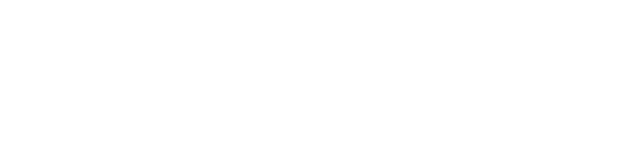
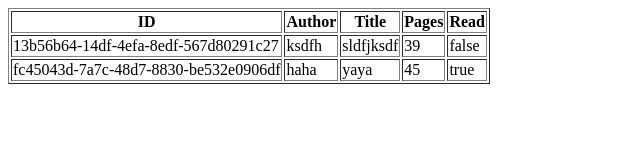
Before and after one commit to thomasthomsen16/Odin-Project-Library, a plain HTML site: page index.html in a window 1280 px wide. Shown: the whole page, without its empty margins (0-640 px from the left). Drawn offline with Linux system fonts and the light colour scheme.

Commit message:
Add table to HTML and function to display books

```diff
--- a/index.html
+++ b/index.html
@@ -7,6 +7,20 @@
 </head>
 <body>
     <div class="bookList">
+        <table id="libraryTable" border="1">
+            <thead>
+              <tr>
+                <th>ID</th>
+                <th>Author</th>
+                <th>Title</th>
+                <th>Pages</th>
+                <th>Read</th>
+              </tr>
+            </thead>
+            <tbody>
+              <!-- Books will be inserted here -->
+            </tbody>
+          </table>
     </div>
     <script src="main.js"></script>
 </body>
--- a/main.js
+++ b/main.js
@@ -16,3 +16,27 @@ function addBookToLibrary(author,title,pages,read){
     myLibrary.push(book);
     return book;
 }
+
+function displayBooks() {
+    const bookTable = document.querySelector("#libraryTable tbody")
+    //Clear existing rows
+    bookTable.innerHTML="";
+    // Get all avaible keys from book object
+    const keys = Object.keys(myLibrary[0]);
+
+    myLibrary.forEach((book) => {
+        const row = document.createElement("tr")
+        keys.forEach((key) => {
+            const cell = document.createElement("td")
+            cell.textContent =book[key];
+            row.appendChild(cell)
+        });
+        bookTable.appendChild(row);
+    });
+
+}
+
+book1=addBookToLibrary("ksdfh", "sldfjksdf",39,false)
+book2=addBookToLibrary("haha", "yaya",45,true)
+
+displayBooks()
```
